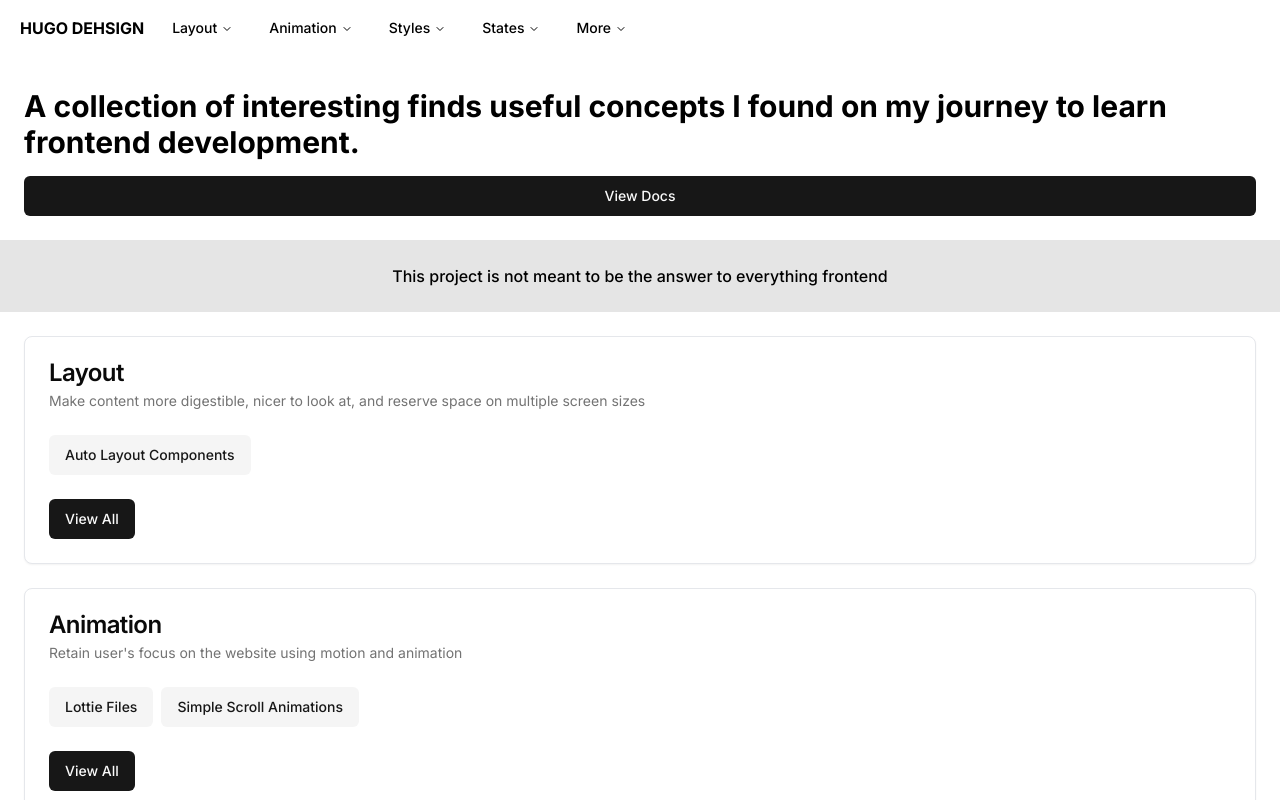
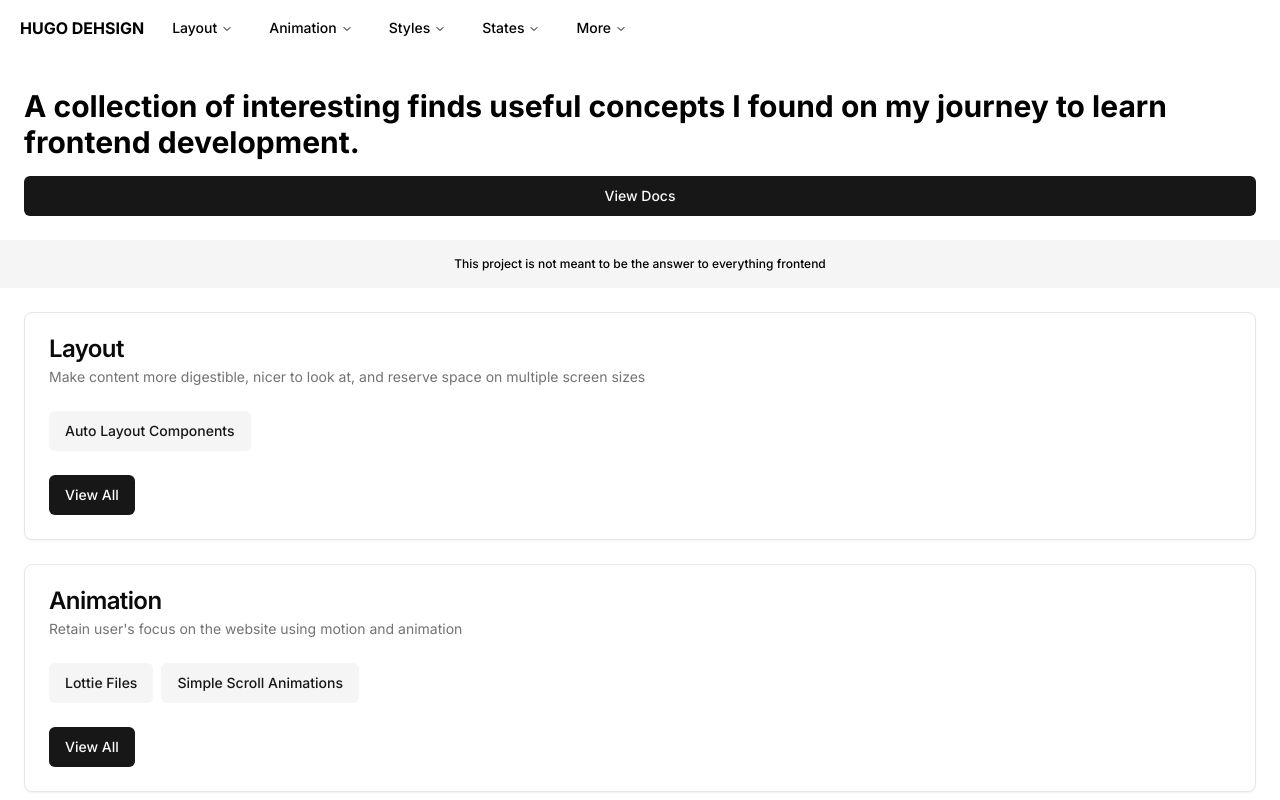
Before and after one commit to HUGODEHSIGN/learn-frontend-docs, a Next.js app: page / in a window 1280 px wide. Shown: the top 800 px of the page. Built offline with nearby package versions, Linux system fonts and the light colour scheme.

Commit message:
restyled disclaimer section

```diff
--- a/src/components/sections/Disclaimer.tsx
+++ b/src/components/sections/Disclaimer.tsx
@@ -2,8 +2,8 @@ import React from "react";
 
 export default function Disclaimer() {
   return (
-    <div className="bg-neutral-200 p-6">
-      <h2 className="font-medium text-center">
+    <div className="bg-secondary p-4">
+      <h2 className="text-xs font-medium text-center">
         This project is not meant to be the answer to everything frontend
       </h2>
     </div>
```
